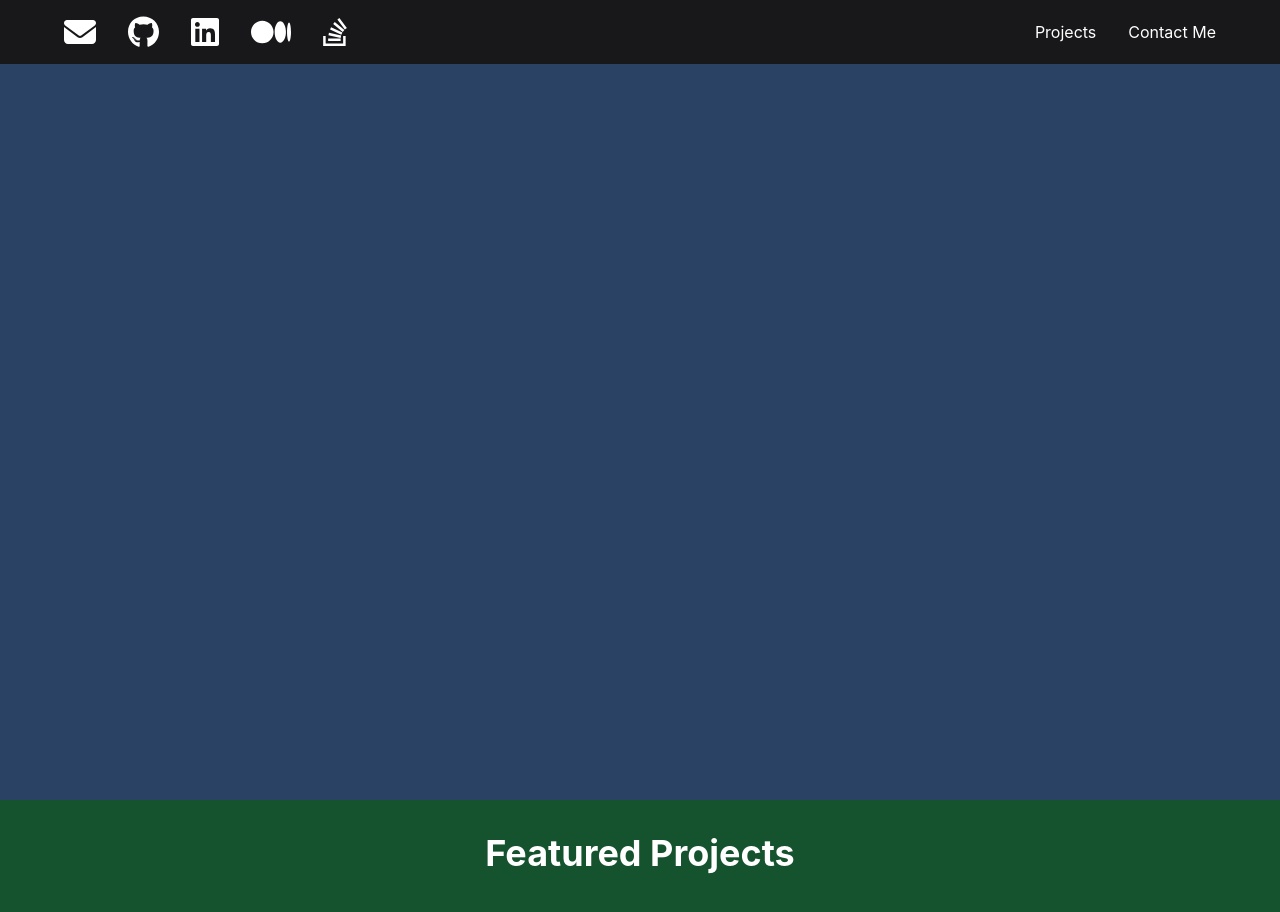
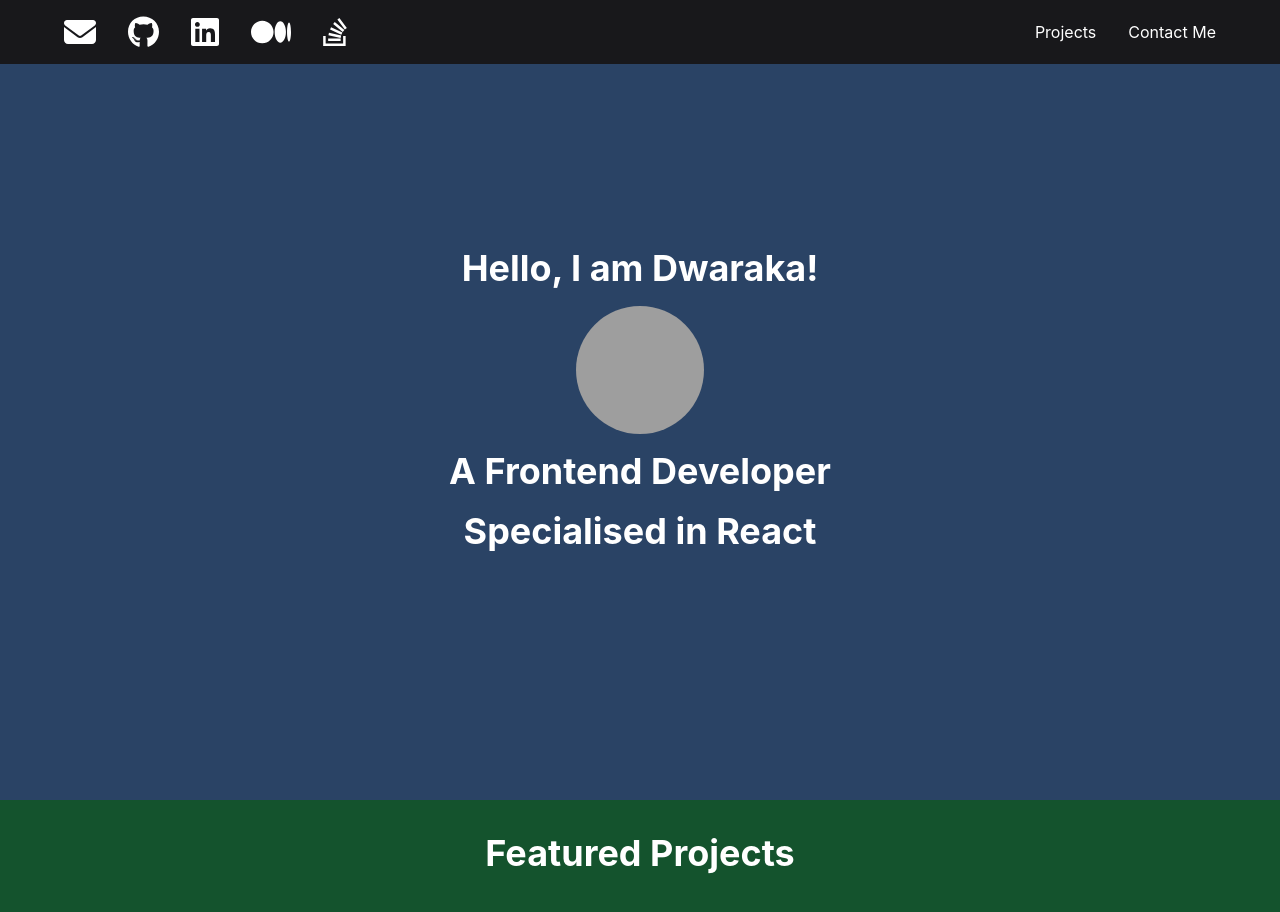
Before and after one commit to DwarakanathAkkala/coursera-meta-react-portfolio, a React (Create React App) app: page / in a window 1280 px wide. Shown: the top 912 px of the page. Built offline with nearby package versions, Linux system fonts and the light colour scheme; grey boxes are pictures that could not be loaded.

Commit message:
Landing Section Content with Chakra UI Components

```diff
--- a/src/components/LandingSection.js
+++ b/src/components/LandingSection.js
@@ -2,9 +2,9 @@ import React from "react";
 import { Avatar, Heading, VStack } from "@chakra-ui/react";
 import FullScreenSection from "./FullScreenSection";
 
-const greeting = "Hello, I am Pete!";
-const bio1 = "A frontend developer";
-const bio2 = "specialised in React";
+const greeting = "Hello, I am Dwaraka!";
+const bio1 = "A Frontend Developer";
+const bio2 = "Specialised in React";
 
 // Implement the UI for the LandingSection component according to the instructions.
 // Use a combination of Avatar, Heading and VStack components.
@@ -15,7 +15,12 @@ const LandingSection = () => (
     isDarkBackground
     backgroundColor="#2A4365"
   >
-
+    <VStack spacing={4}>
+      <Heading as='h1' >{greeting}</Heading>
+      <Avatar name='Dwarakanath Akkala' src='https://dwarakanath-akkala.netlify.app/assets/img/perfil.webp' size='2xl' />
+      <Heading as='h2'>{bio1}</Heading>
+      <Heading as='h3'>{bio2}</Heading>
+    </VStack>
   </FullScreenSection>
 );
 
```
